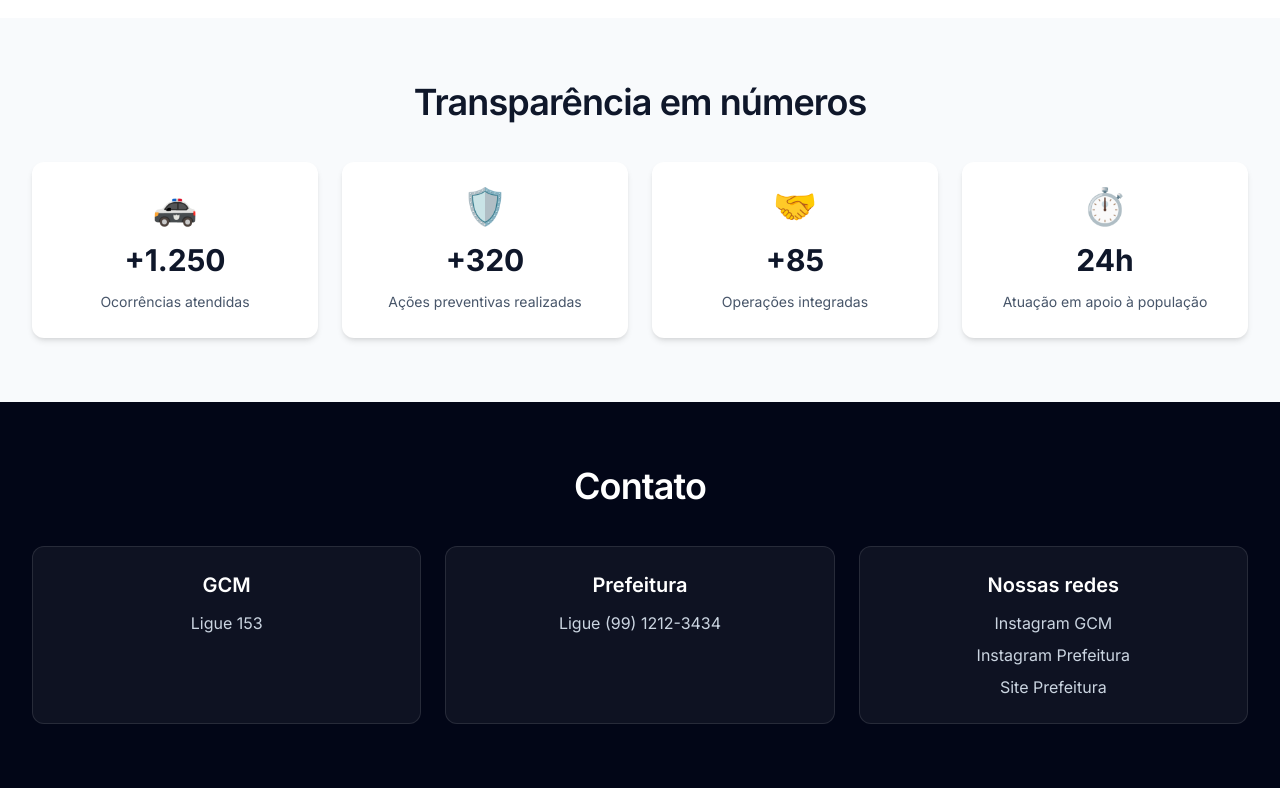
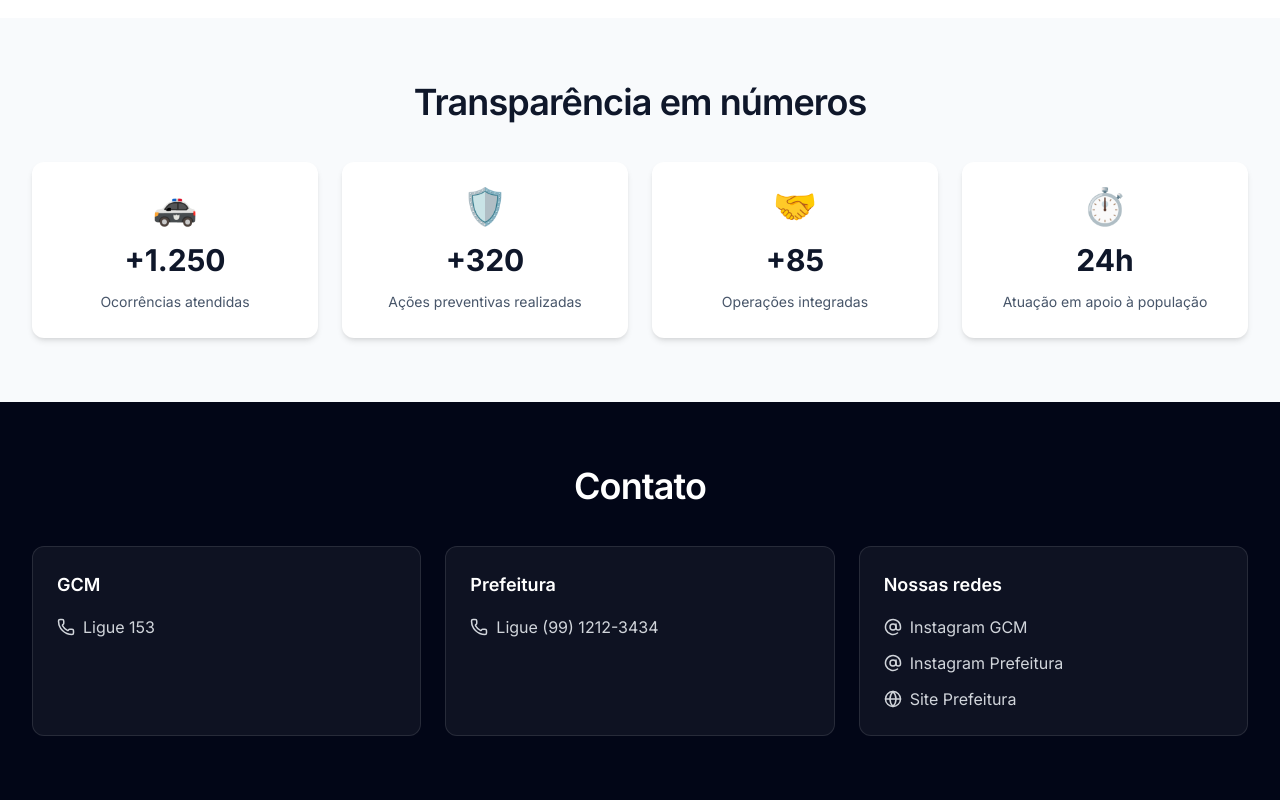
Before and after one commit to KayoThyerre/landing-page-template, a React (Vite) app: page / in a window 1280 px wide. Shown: the part 1926-2726 px from the top of the page. Built offline with nearby package versions, Linux system fonts and the light colour scheme.

Commit message:
style: Melhora na seção de contato com icones e melhor alinhamento

```diff
--- a/package.json
+++ b/package.json
@@ -10,6 +10,7 @@
     "preview": "vite preview"
   },
   "dependencies": {
+    "lucide-react": "^1.7.0",
     "react": "^19.2.4",
     "react-dom": "^19.2.4",
     "react-router-dom": "^7.13.2"
--- a/src/components/ContactSection.tsx
+++ b/src/components/ContactSection.tsx
@@ -1,3 +1,4 @@
+import { AtSign, Globe, Phone } from 'lucide-react'
 import MainLayout from '../layouts/MainLayout'
 
 function ContactSection() {
@@ -9,24 +10,52 @@ function ContactSection() {
             Contato
           </h2>
 
-          <div className="mt-10 grid gap-6 text-center lg:grid-cols-3">
-            <article className="rounded-xl border border-white/10 bg-white/5 p-6">
-              <h3 className="text-xl font-semibold">GCM</h3>
-              <p className="mt-3 text-slate-300">Ligue 153</p>
+          <div className="mt-10 grid gap-6 lg:grid-cols-3">
+            <article className="rounded-xl border border-white/10 bg-white/5 p-6 text-left">
+              <h3 className="text-lg font-semibold">GCM</h3>
+              <div className="mt-4 space-y-3 text-gray-300">
+                <div className="flex items-center gap-2">
+                  <Phone size={18} />
+                  <span>Ligue 153</span>
+                </div>
+              </div>
             </article>
 
-            <article className="rounded-xl border border-white/10 bg-white/5 p-6">
-              <h3 className="text-xl font-semibold">Prefeitura</h3>
-              <p className="mt-3 text-slate-300">Ligue (99) 1212-3434</p>
+            <article className="rounded-xl border border-white/10 bg-white/5 p-6 text-left">
+              <h3 className="text-lg font-semibold">Prefeitura</h3>
+              <div className="mt-4 space-y-3 text-gray-300">
+                <div className="flex items-center gap-2">
+                  <Phone size={18} />
+                  <span>Ligue (99) 1212-3434</span>
+                </div>
+              </div>
             </article>
 
-            <article className="rounded-xl border border-white/10 bg-white/5 p-6">
-              <h3 className="text-xl font-semibold">Nossas redes</h3>
-              <ul className="mt-3 space-y-2 text-slate-300">
-                <li>Instagram GCM</li>
-                <li>Instagram Prefeitura</li>
-                <li>Site Prefeitura</li>
-              </ul>
+            <article className="rounded-xl border border-white/10 bg-white/5 p-6 text-left">
+              <h3 className="text-lg font-semibold">Nossas redes</h3>
+              <div className="mt-4 space-y-3 text-gray-300">
+                <a
+                  href="#"
+                  className="flex items-center gap-2 transition hover:text-white"
+                >
+                  <AtSign size={18} />
+                  <span>Instagram GCM</span>
+                </a>
+                <a
+                  href="#"
+                  className="flex items-center gap-2 transition hover:text-white"
+                >
+                  <AtSign size={18} />
+                  <span>Instagram Prefeitura</span>
+                </a>
+                <a
+                  href="#"
+                  className="flex items-center gap-2 transition hover:text-white"
+                >
+                  <Globe size={18} />
+                  <span>Site Prefeitura</span>
+                </a>
+              </div>
             </article>
           </div>
         </div>
```
Also changed, not shown: 1 other file (tests, documents, lock files or other folders).
